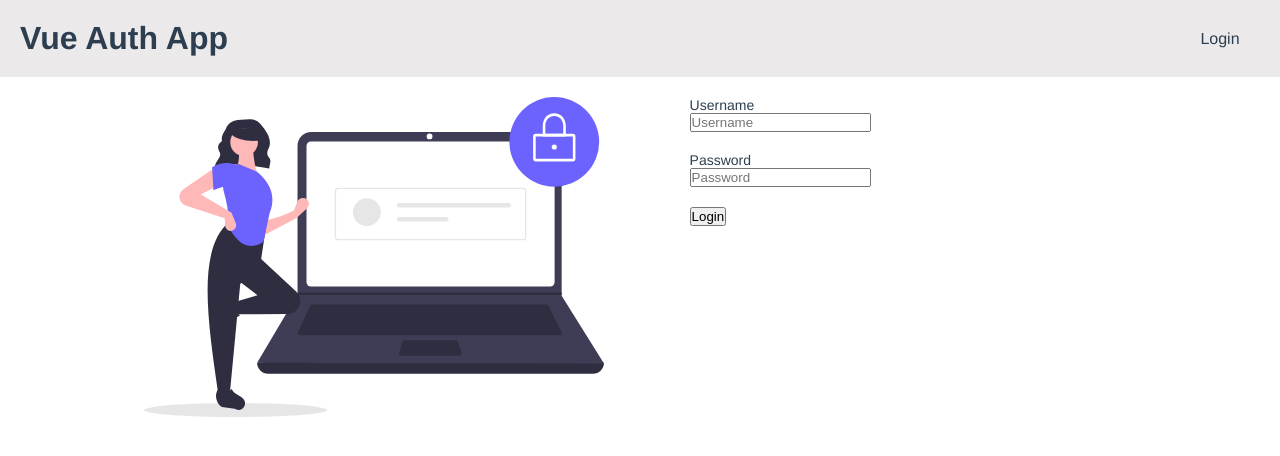
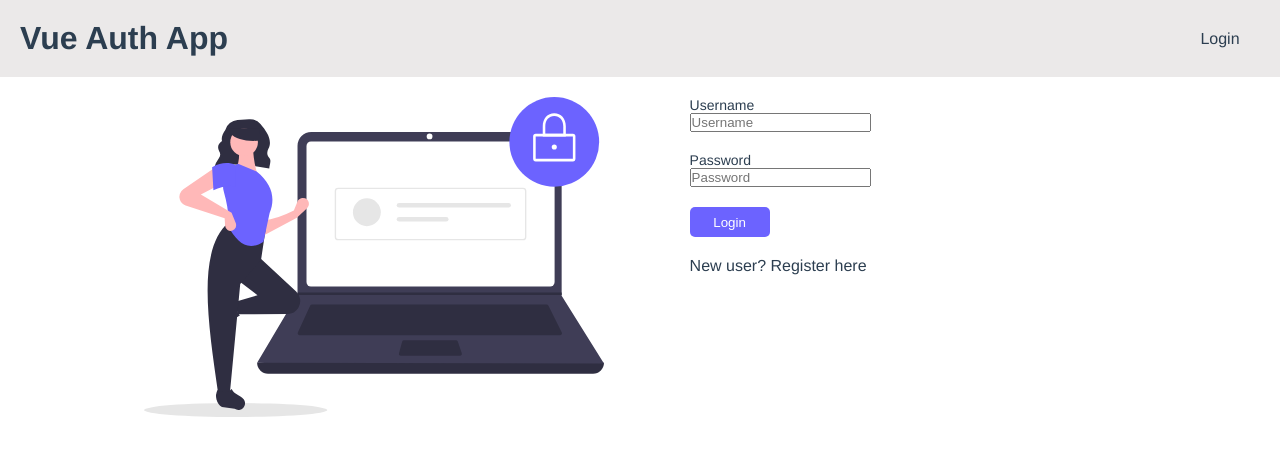
Before and after one commit to Krishnajha25/auth-app-vuejs, a Vue app: page /login in a window 1280 px wide. Shown: the top 456 px of the page. Built offline with nearby package versions, Linux system fonts and the light colour scheme; the HTML template or start-up script is replaced by a standard one.

Commit message:
Updated UI of login page: added register form

```diff
--- a/src/App.vue
+++ b/src/App.vue
@@ -15,7 +15,6 @@
 </template>
 
 <script>
-// import Home from './components/Home.vue'
 
 export default {
   name: 'App',
--- /dev/null
+++ b/src/components/Auth.vue
@@ -0,0 +1,144 @@
+<template>
+    <div class="auth-container">
+        <div class="left">
+
+        </div>
+        <div class="right">
+            <div class="login-form-container" v-if="login">
+                <form method="post" autocomplete="off">
+                    <div class="form-group">
+                        <label for="username">Username</label>
+                        <input type="text" name="username" placeholder="Username">
+                    </div>
+                    <div class="form-group">
+                        <label for="password">Password</label>
+                        <input type="password" name="password" placeholder="Password">
+                    </div>
+                    <button class="submit-btn" type="submit">
+                        Login
+                    </button>
+                </form>
+                <p class="new-user-cta" @click="registerForm">New user? Register here</p>
+            </div>
+
+            <div class="regiter-form-container" v-if="register">
+                <form method="post" autocomplete="off">
+                    <div class="form-group">
+                        <label for="username">Username</label>
+                        <input type="text" name="username" placeholder="Username">
+                    </div>
+                    <div class="form-group">
+                        <label for="username">Email</label>
+                        <input type="email" name="email" placeholder="Email">
+                    </div>
+                    <div class="form-group">
+                        <label for="password">Password</label>
+                        <input type="password" name="password" placeholder="Password">
+                    </div>
+                    <button class="submit-btn" type="submit">
+                        Register
+                    </button>
+                </form>
+                <p class="new-user-cta" @click="loginForm">Already have account? Login here</p>
+            </div>
+        </div>
+
+    </div>
+</template>
+
+<script>
+export default {
+    data(){
+        return{
+            register: false,
+            login: true
+        }
+    },
+    methods: {
+        registerForm(){
+            this.register = true
+            this.login = false
+            // console.log("Login -> ", this.login)
+            // console.log("Register -> ", this.register)
+        },
+        loginForm(){
+            this.register = false
+            this.login = true
+            // console.log("Login -> ", this.login)
+            // console.log("Register -> ", this.register)
+        }
+    },
+    mounted(){
+        console.log('Login page mounted')
+    }
+}
+</script>
+
+<style scoped>
+
+*{
+    padding: 0;
+    margin: 0;
+    box-sizing: border-box;
+}
+
+.auth-container{
+    width: 80%;
+    margin: 0 10%;
+    display: flex;
+    justify-content: space-evenly;
+}
+
+.left{
+    background: url('../assets/login.svg');
+    height: 320px;
+    width: 50%;
+    background-size: contain;
+    background-repeat: no-repeat;
+}
+
+.right{
+    height: 320px;
+    width: 40%;
+    margin: 0 5%;
+}
+
+form{
+    text-align: start;
+}
+
+.form-group {
+    display: flex;
+    flex-direction: column;
+    justify-content: left;
+    align-items: flex-start;
+    margin-bottom: 20px;
+}
+
+label{
+    font-size: 14px;
+}
+
+.submit-btn {
+    cursor: pointer;
+    background: #6c63ff;
+    border: none;
+    width: 80px;
+    height: 30px;
+    border-radius: 5px;
+    color: #fff;
+    transition: .2s ease-in-out;
+}
+
+.submit-btn:hover{
+    background: #564fce;
+    box-shadow: 0px 5px 10px #807f7f;
+}
+
+p{
+    cursor: pointer;
+    margin-top: 20px;
+    text-align: start;
+}
+
+</style>
--- a/src/components/Login.vue
+++ /dev/null
@@ -1,79 +0,0 @@
-<template>
-    <div class="login-container">
-
-        <div class="left">
-
-        </div>
-        <div class="right">
-            <form method="post" autocomplete="off">
-                <div class="form-group">
-                    <label for="username">Username</label>
-                    <input type="text" name="username" placeholder="Username">
-                </div>
-                <div class="form-group">
-                    <label for="password">Password</label>
-                    <input type="password" name="password" placeholder="Password">
-                </div>
-                <button class="submit-btn" type="submit">
-                    Login
-                </button>
-            </form>
-        </div>
-
-    </div>
-</template>
-
-<script>
-export default {
-    mounted(){
-        console.log('Login page mounted')
-    }
-}
-</script>
-
-<style scoped>
-
-*{
-    padding: 0;
-    margin: 0;
-    box-sizing: border-box;
-}
-
-.login-container{
-    width: 80%;
-    margin: 0 10%;
-    display: flex;
-    justify-content: space-evenly;
-}
-
-.left{
-    background: url('../assets/login.svg');
-    height: 320px;
-    width: 50%;
-    background-size: contain;
-    background-repeat: no-repeat;
-}
-
-.right{
-    height: 320px;
-    width: 40%;
-    margin: 0 5%;
-}
-
-form{
-    text-align: start;
-}
-
-.form-group {
-    display: flex;
-    flex-direction: column;
-    justify-content: left;
-    align-items: flex-start;
-    margin-bottom: 20px;
-}
-
-label{
-    font-size: 14px;
-}
-
-</style>
--- a/src/router/index.js
+++ b/src/router/index.js
@@ -17,7 +17,7 @@ const routes = [
         // route level code-splitting
         // this generates a separate chunk (about.[hash].js) for this route
         // which is lazy-loaded when the route is visited.
-        component: () => import(/* webpackChunkName: "login" */ '../components/Login')
+        component: () => import(/* webpackChunkName: "auth" */ '../components/Auth')
         // components: Login
       },
       {
```
